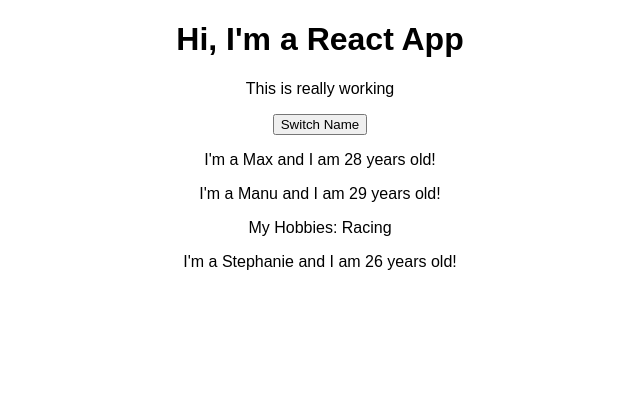
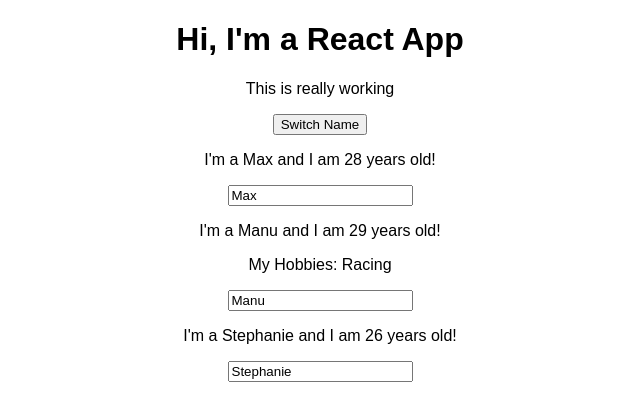
Before and after one commit to lucasgrocha/-react-complete-guide2, a React (Create React App) app: page / in a window 1280 px wide. Shown: the top 420 px of the page, without its empty margins (320-960 px from the left). Built offline with nearby package versions, Linux system fonts and the light colour scheme.

Commit message:
47. Adding Two Way Binding

```diff
--- a/src/App.js
+++ b/src/App.js
@@ -24,6 +24,16 @@
     } )
   }
 
+  nameChangedHandler = event => {
+    this.setState( {
+      persons: [
+        { name: 'Max', age: '19' },
+        { name: event.target.value, age: '29' },
+        { name: 'Stephanie', age: '26' }
+      ]
+    } )
+  }
+
   render() {
     return (
       <div className="App">
@@ -38,6 +48,7 @@
           name={this.state.persons[1].name}
           age={this.state.persons[1].age}
           click={this.switchNameHandler.bind(this, 'Lucas')}
+          changed={this.nameChangedHandler}
         >My Hobbies: Racing</Person>
         <Person
           name={this.state.persons[2].name}
--- a/src/Person/Person.js
+++ b/src/Person/Person.js
@@ -5,6 +5,7 @@
     <div>
         <p onClick={props.click}>I'm a {props.name} and I am {props.age} years old!</p>
         <p>{props.children}</p>
+        <input type='text' onChange={props.changed} value={props.name}></input>
     </div>
     )
 }
```
